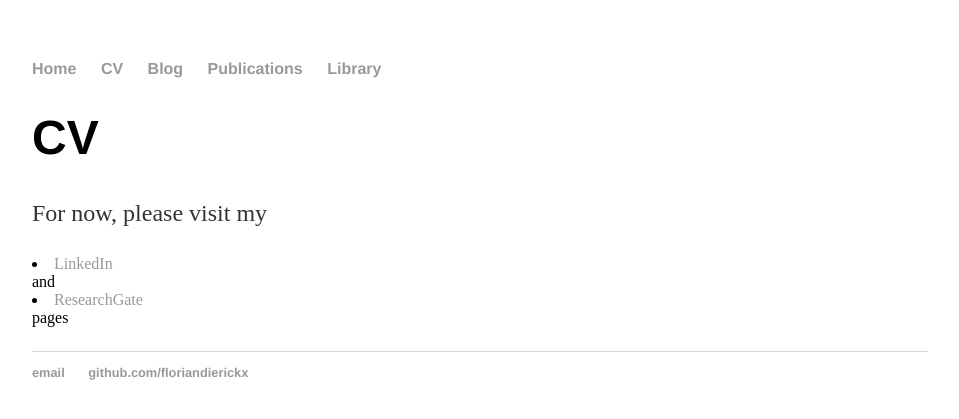
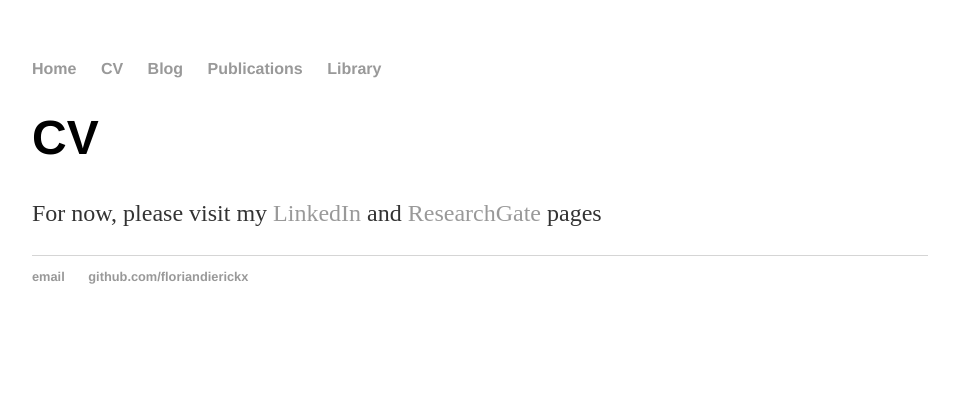
Before and after one commit to floriandierickx/floriandierickx.github.io, a Jekyll site: the page built from cv/index.html, in a window 1280 px wide. Shown: the top 419 px of the page, without its empty margins (160-1119 px from the left). Built offline with Jekyll 4.4.1, drawn with Linux system fonts in a browser that asks for light colours.

Commit message:
remove list in cv

```diff
--- a/cv/index.html
+++ b/cv/index.html
@@ -4,5 +4,5 @@ title: CV
 ---
 <div class="blurb">
 	<h1>CV</h1>
-	<p>For now, please visit my <li><a href="https://www.linkedin.com/in/floriandierickx/">LinkedIn</a></li> and <li><a href="https://www.researchgate.net/profile/Florian_Dierickx"> ResearchGate</a></li> pages</p>
+	<p>For now, please visit my <a href="https://www.linkedin.com/in/floriandierickx/">LinkedIn</a> and <a href="https://www.researchgate.net/profile/Florian_Dierickx"> ResearchGate</a> pages</p>
 </div><!-- /.blurb -->
```
